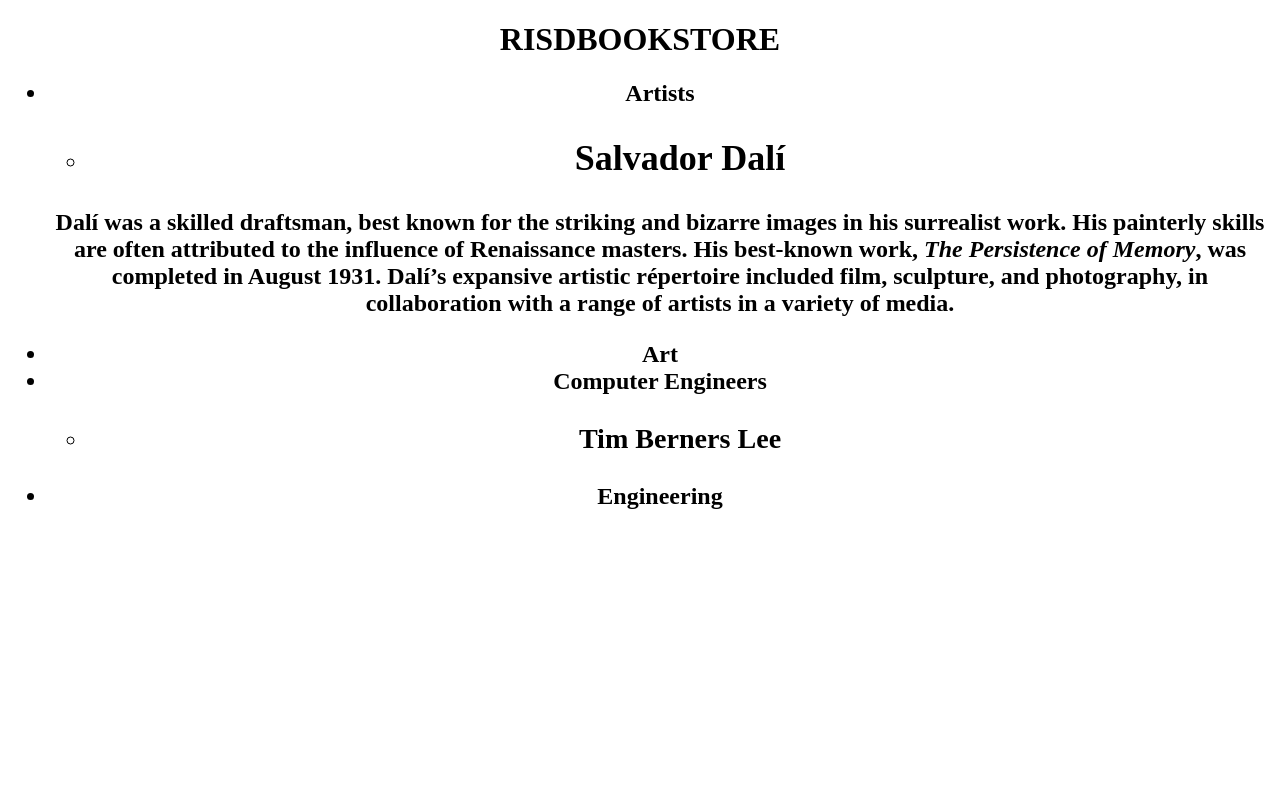
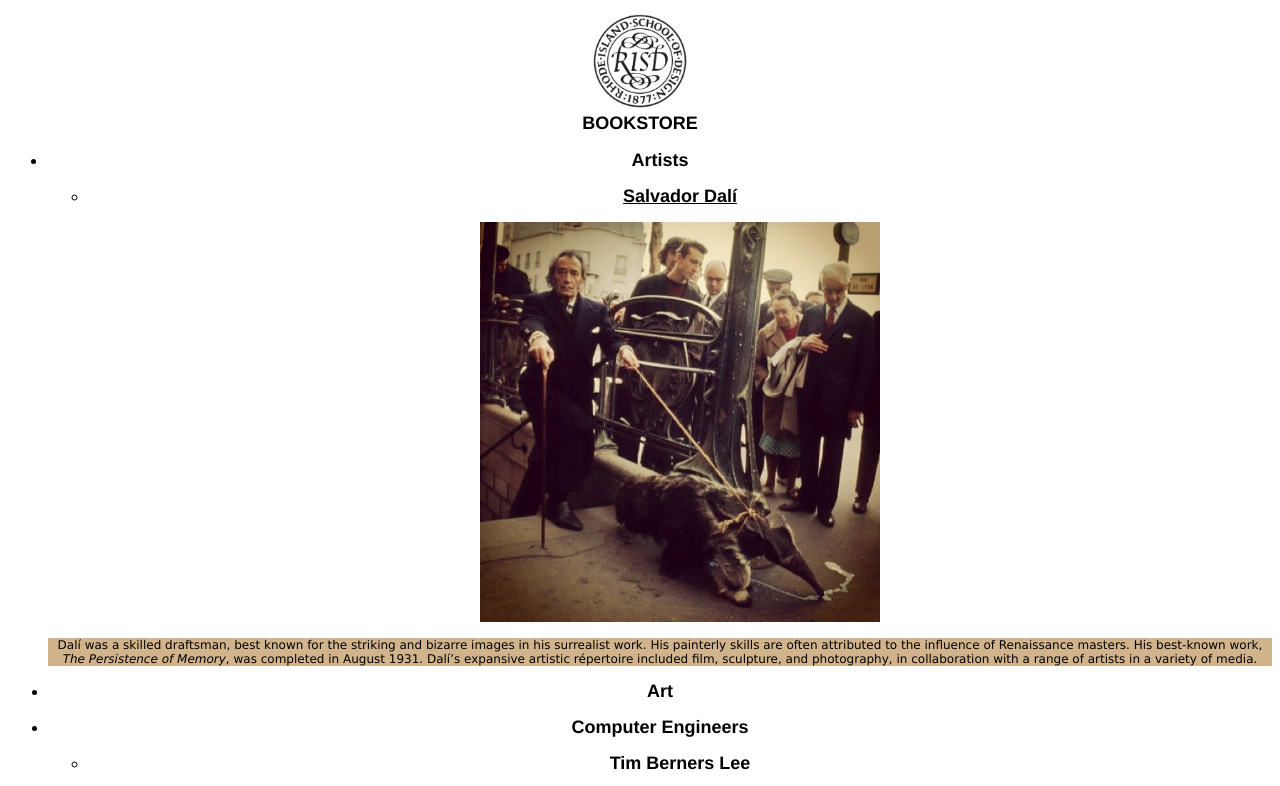
Before and after one commit to Colinosh/Assignment1, a plain HTML site: page index.html in a window 1280 px wide. Shown: the top 786 px of the page. Drawn offline with Linux system fonts and the light colour scheme.

Commit message:
images and text added

```diff
--- a/css/style.css
+++ b/css/style.css
@@ -2,7 +2,23 @@
 body {
    margin: auto;
    border-width: 1080;
+   background-color: solid grey;
    }
 header {
    text-align: center;
 }
+span {
+
+}
+p {
+   font-family: verdana; font-size: 12px;
+   background-color: #d2b48c;
+}
+h1 {
+   font-family: Helvetica; font-style: bold;
+   font-size: 18px;
+}
+h2 {
+   font-family: Helvetica; font-style: thin;
+   font-size: 18px;
+}
--- a/index.html
+++ b/index.html
@@ -2,31 +2,37 @@
 <html>
    <head>
       <meta charset="utf-8">
-      <title>RISDBookstore</title>
+      <title><div><img src="img/risd.jpg" alt=""></div>Bookstore</title>
       <link rel="stylesheet" href="css/style.css">
    </head>
    <body>
    <header>
-      <h1><span>RISD</span>BOOKSTORE</h1>
+      <h1><div><img src="img/risd.jpg" width="100" alt=""></div>BOOKSTORE</h1>
       <nav>
-         <ul><h1>
+         <ul>
+            <h1>
             <li>Artists</li>
+            </h1>
             <div>
             <ul>
-               <li><h2>Salvador Dalí</h2></li>
+               <li><h2><u>Salvador Dalí</u></h2></li>
+               <div><img src="img/dali.jpg" width="400" alt="">
+               </div>
             </ul>
             </div>
                <p>Dalí was a skilled draftsman, best known for the striking and bizarre images in his surrealist work. His painterly skills are often attributed to the influence of Renaissance masters. His best-known work, <i>The Persistence of Memory</i>, was completed in August 1931. Dalí’s expansive artistic répertoire included film, sculpture, and photography, in collaboration with a range of artists in a variety of media.
                </p>
-            <li>Art</li>
-            <li>Computer Engineers</li>
+            <li><h1>Art</h1></li>
+            <li><h1>Computer Engineers</h1></li>
             <div>
             <ul>
-               <li><h3>Tim Berners Lee</h3></li>
+               <li><h2>Tim Berners Lee</h2></li>
+               <div><img src="img/timbernerslee.jpg" width="400" alt="">
+               </div>
             </ul>
             </div>
-            <li>Engineering</li>
-         </h1></ul>
+            <li><h1>Engineering</h1></li>
+         </ul>
       </nav>
    </header>
 
```
Also changed, not shown: img/risd.jpg (added).
